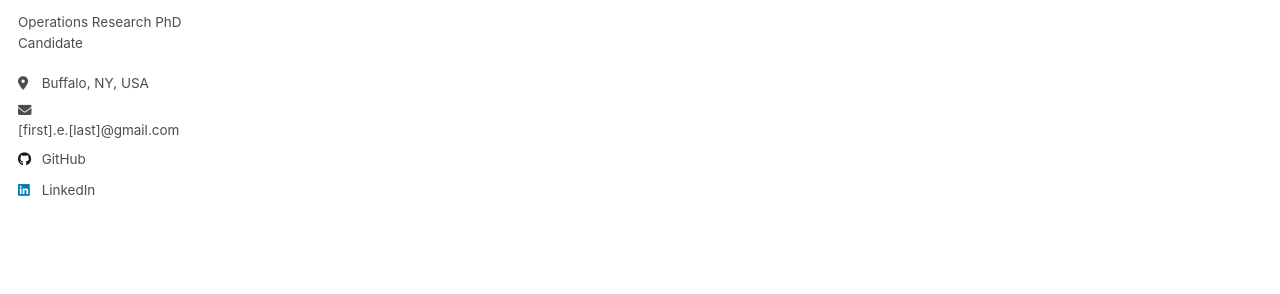
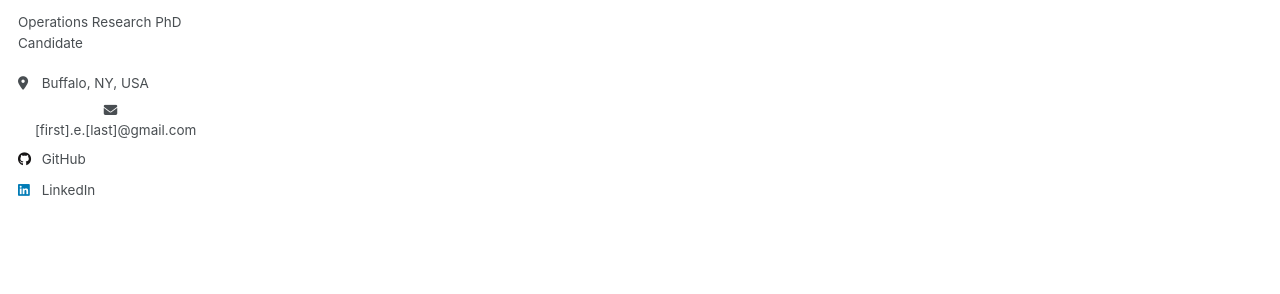
Before and after one commit to rafalmuszalski/rafalmuszalski.github.io, a Jekyll site: the page built from _pages/about.md, in a window 1280 px wide. Shown: the part 317-611 px from the top of the page. Built offline with Jekyll 4.4.1, drawn with Linux system fonts in a browser that asks for light colours.

Commit message:
Update author-profile.html

```diff
--- a/_includes/author-profile.html
+++ b/_includes/author-profile.html
@@ -34,7 +34,7 @@
         <li><a href="{{ author.uri }}"><i class="fas fa-fw fa-link icon-pad-right" aria-hidden="true"></i>{{ site.data.ui-text[site.locale].website_label | default: "Website" }}</a></li>
       {% endif %}
       {% if author.email %}
-        <li>
+        <li style="text-align: center;">
           <i class="fas fa-fw fa-envelope icon-pad-right" aria-hidden="true"></i><br>
           <span>{{ author.email }}</span>
         </li>
```
